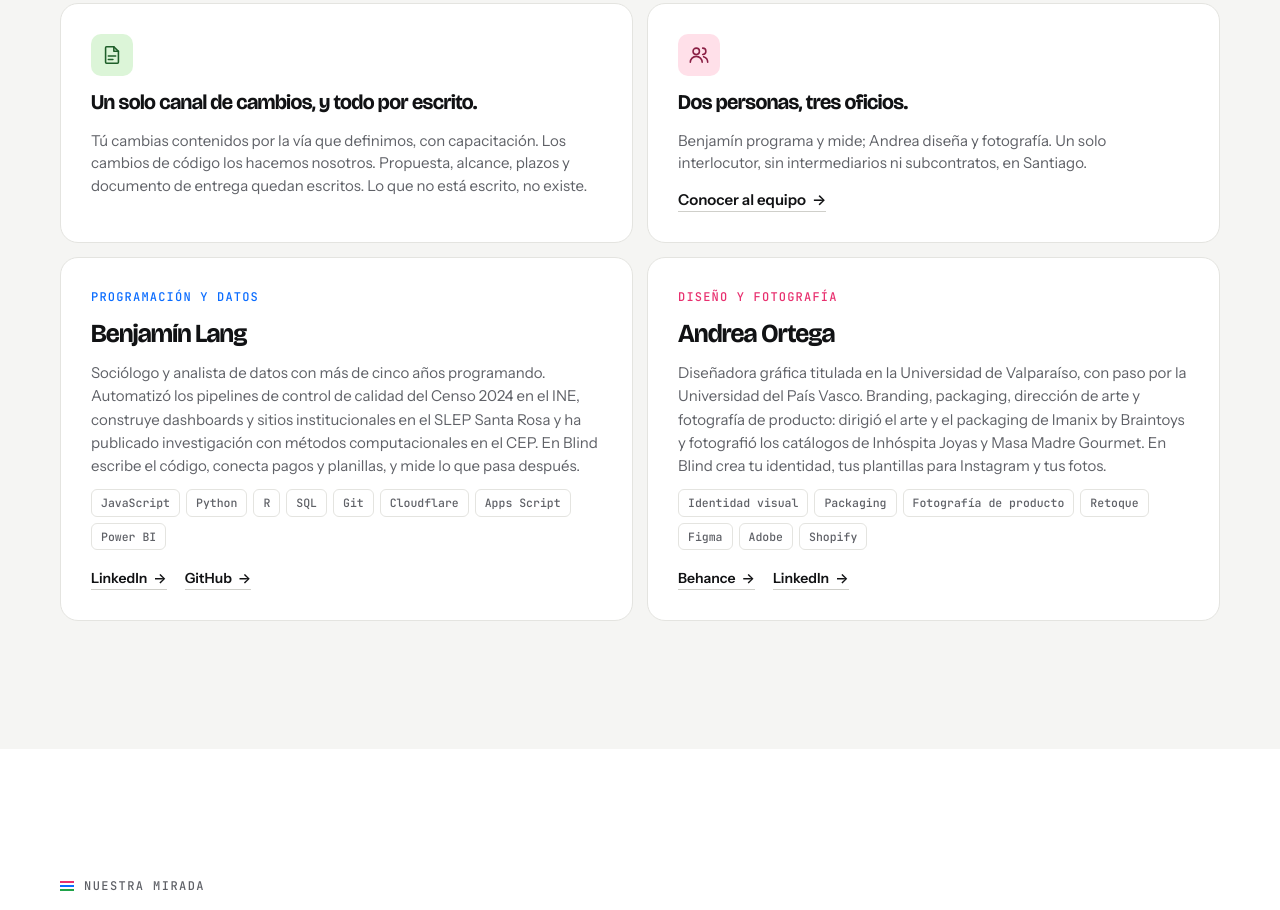
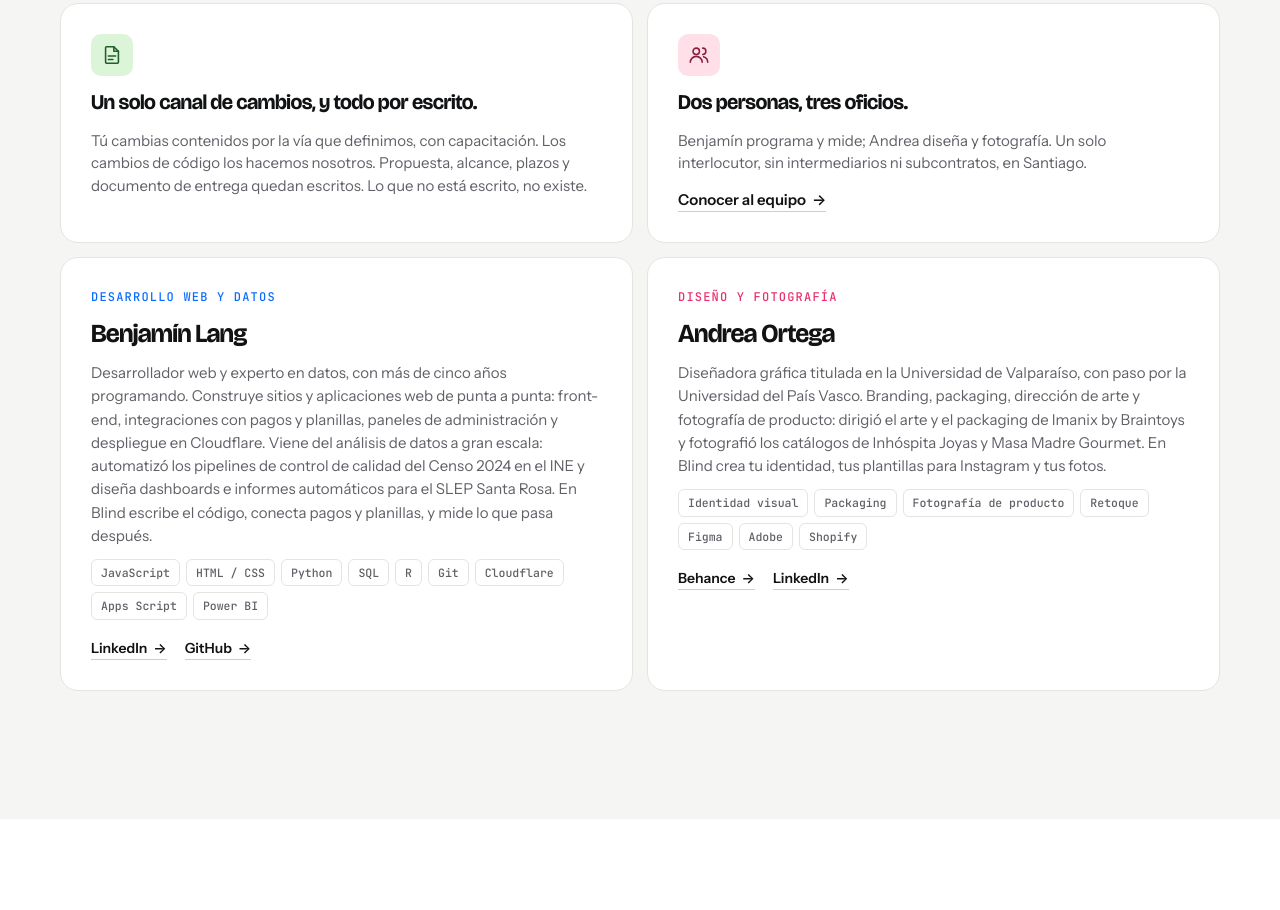
Before and after one commit to Langab/estudio-web, a plain HTML site: page index.html in a window 1280 px wide. Shown: the part 5306-6216 px from the top of the page. Drawn offline with nearby package versions, Linux system fonts and the light colour scheme.

Commit message:
Perfil de Benjamín como desarrollador web y experto en datos
Co-Authored-By: Claude Fable 5.1 <noreply@anthropic.com>

```diff
--- a/index.html
+++ b/index.html
@@ -275,7 +275,7 @@
           </div>
           <div class="cruce__paso" data-step="2">
             <h3><small>Informática</small>Que funcione siempre, y sea tuyo.</h3>
-            <p>Benjamín programa desde 2021: pipelines de datos para el Censo 2024, dashboards, sitios y automatizaciones. Tu sitio sale rápido, seguro y a tu nombre, con formularios que llegan a tu planilla, pagos que se confirman en servidor y respaldos. Ninguna dependencia que te ate a nosotros.</p>
+            <p>Benjamín es desarrollador web y experto en datos: sitios, integraciones y pipelines para el Censo 2024, dashboards y automatizaciones. Tu sitio sale rápido, seguro y a tu nombre, con formularios que llegan a tu planilla, pagos que se confirman en servidor y respaldos. Ninguna dependencia que te ate a nosotros.</p>
           </div>
           <div class="cruce__paso" data-step="3">
             <h3><small>Datos</small>Que sepas qué pasa después.</h3>
--- a/js/config.js
+++ b/js/config.js
@@ -19,9 +19,9 @@ window.SITIO = {
 
   // ---------- Equipo ----------
   equipo: [
-    { nombre: "Benjamín Lang", rol: "Programación y datos",
-      desc: "Sociólogo y analista de datos con más de cinco años programando. Automatizó los pipelines de control de calidad del Censo 2024 en el INE, construye dashboards y sitios institucionales en el SLEP Santa Rosa y ha publicado investigación con métodos computacionales en el CEP. En Blind escribe el código, conecta pagos y planillas, y mide lo que pasa después.",
-      stack: ["JavaScript", "Python", "R", "SQL", "Git", "Cloudflare", "Apps Script", "Power BI"],
+    { nombre: "Benjamín Lang", rol: "Desarrollo web y datos",
+      desc: "Desarrollador web y experto en datos, con más de cinco años programando. Construye sitios y aplicaciones web de punta a punta: front-end, integraciones con pagos y planillas, paneles de administración y despliegue en Cloudflare. Viene del análisis de datos a gran escala: automatizó los pipelines de control de calidad del Censo 2024 en el INE y diseña dashboards e informes automáticos para el SLEP Santa Rosa. En Blind escribe el código, conecta pagos y planillas, y mide lo que pasa después.",
+      stack: ["JavaScript", "HTML / CSS", "Python", "SQL", "R", "Git", "Cloudflare", "Apps Script", "Power BI"],
       enlaces: [{ t: "LinkedIn", u: "https://www.linkedin.com/in/benjamin-lang-a78229207/" }, { t: "GitHub", u: "https://github.com/Langab" }] },
     { nombre: "Andrea Ortega", rol: "Diseño y fotografía",
       desc: "Diseñadora gráfica titulada en la Universidad de Valparaíso, con paso por la Universidad del País Vasco. Branding, packaging, dirección de arte y fotografía de producto: dirigió el arte y el packaging de Imanix by Braintoys y fotografió los catálogos de Inhóspita Joyas y Masa Madre Gourmet. En Blind crea tu identidad, tus plantillas para Instagram y tus fotos.",
```
